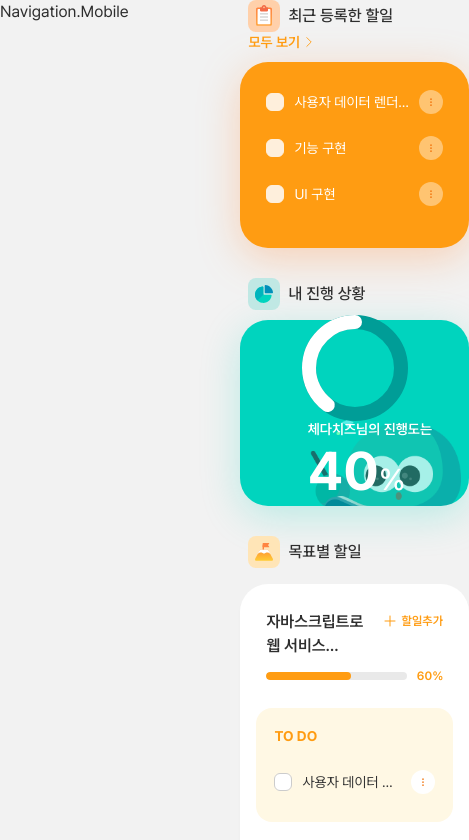
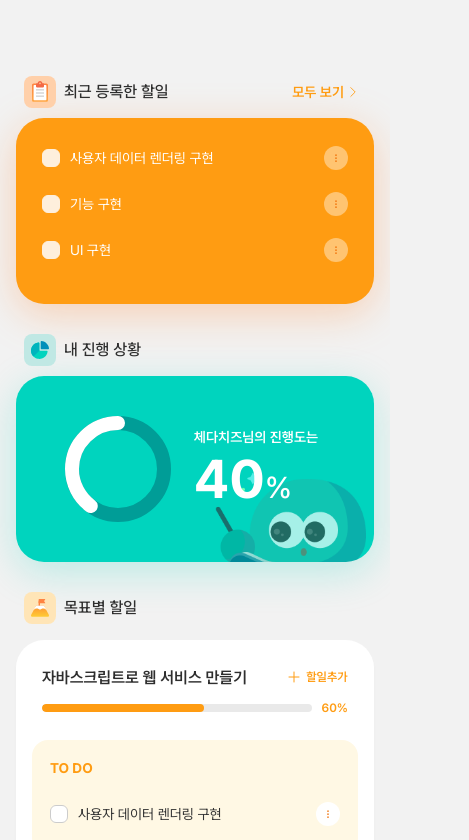
Before and after one commit to swallowedB/slice, a Next.js app: page / in a window 390 px wide. Shown: the top 840 px of the page, 469 px wide, since content can reach past the window. Built offline with nearby package versions, Linux system fonts and the light colour scheme.

Commit message:
💄 Style: 모바일 버전 헤더 퍼블리싱 및 공통 레이아웃 수정

```diff
--- /dev/null
+++ b/src/app/(protected)/_components/layout/PageHeader.tsx
@@ -0,0 +1,26 @@
+"use client";
+
+import { Bars3Icon } from "@heroicons/react/24/outline";
+
+interface PageHeaderProps {
+  title: string;
+  actions?: React.ReactNode;
+}
+
+export default function PageHeader({ title, actions }: PageHeaderProps) {
+  return (
+    <header className="fixed top-0 z-300 mb-4 flex w-full items-center justify-between bg-white px-5 py-4 shadow-sm">
+      <div className="flex items-center gap-4">
+        <button>
+          <Bars3Icon
+            className="h-6 w-6 text-gray-400"
+            strokeWidth={2}
+          />
+        </button>
+        <span className="font-semibold">{title}</span>
+      </div>
+
+      <div className="flex items-center gap-4" >{actions}</div>
+    </header>
+  );
+}
--- a/src/app/(protected)/_components/navigation/Navigation.Mobile.tsx
+++ /dev/null
@@ -1,6 +0,0 @@
-
-export default function NavigationMobile() {
-  return (
-    <div>Navigation.Mobile</div>
-  )
-}
--- a/src/app/(protected)/_components/navigation/Navigation.tsx
+++ /dev/null
@@ -1,9 +0,0 @@
-"use client"
-import { useDeviceSize } from "../../../../hooks/useDeviceSize";
-import NavigationDesktop from "./Navigation.Desktop";
-import NavigationMobile from "./Navigation.Mobile";
-
-export default function Navigation() {
-  const { isMobile } = useDeviceSize();
-  return <>{isMobile ? <NavigationMobile /> : <NavigationDesktop />}</>;
-}
--- a/src/app/(protected)/layout.tsx
+++ b/src/app/(protected)/layout.tsx
@@ -1,11 +1,26 @@
+"use client";
 import { ReactNode } from "react";
-import Navigation from "./_components/navigation/Navigation";
+import { useDeviceSize } from "../../hooks/useDeviceSize";
+import NavigationDesktop from "./_components/navigation/Navigation.Desktop";
+import PageHeader from "./_components/layout/PageHeader";
 
 export default function ProtectedLayout({ children }: { children: ReactNode }) {
+  const { isMobile } = useDeviceSize();
+
+  if (isMobile) {
+    return (
+      <div className="flex min-h-screen flex-col pt-15">
+        <section className="flex-1 px-4 py-4">{children}</section>
+      </div>
+    );
+  }
+
   return (
-    <main className="flex gap-28 ">
-      <Navigation />
-      <section className="sm:py-12 lg:py-20">{children}</section>
+    <main className="flex min-h-screen gap-28">
+      <NavigationDesktop />
+      <section className="flex-1 sm:py-12 lg:py-20 lg:pr-40">
+        {children}
+      </section>
     </main>
   );
 }
```
